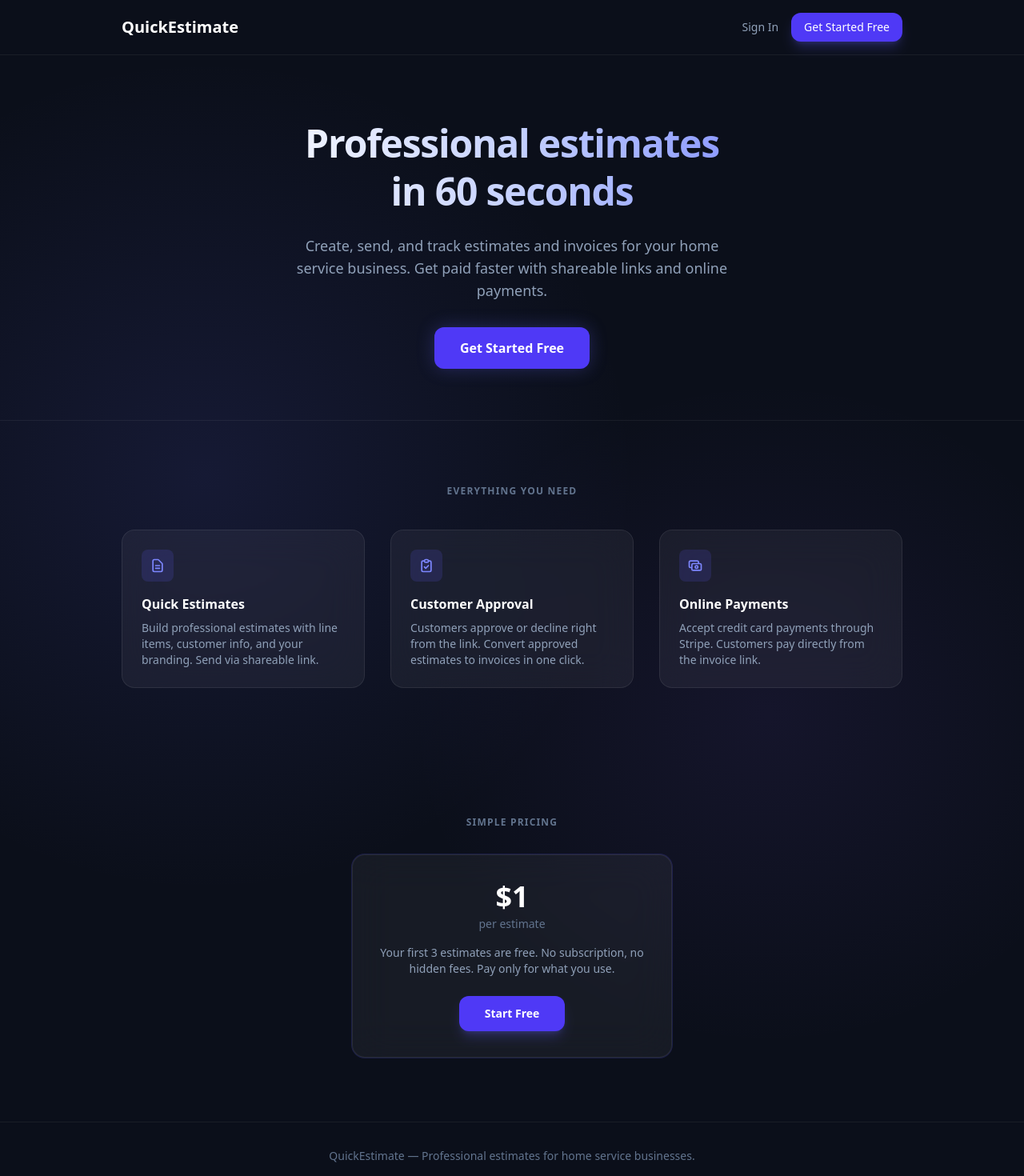
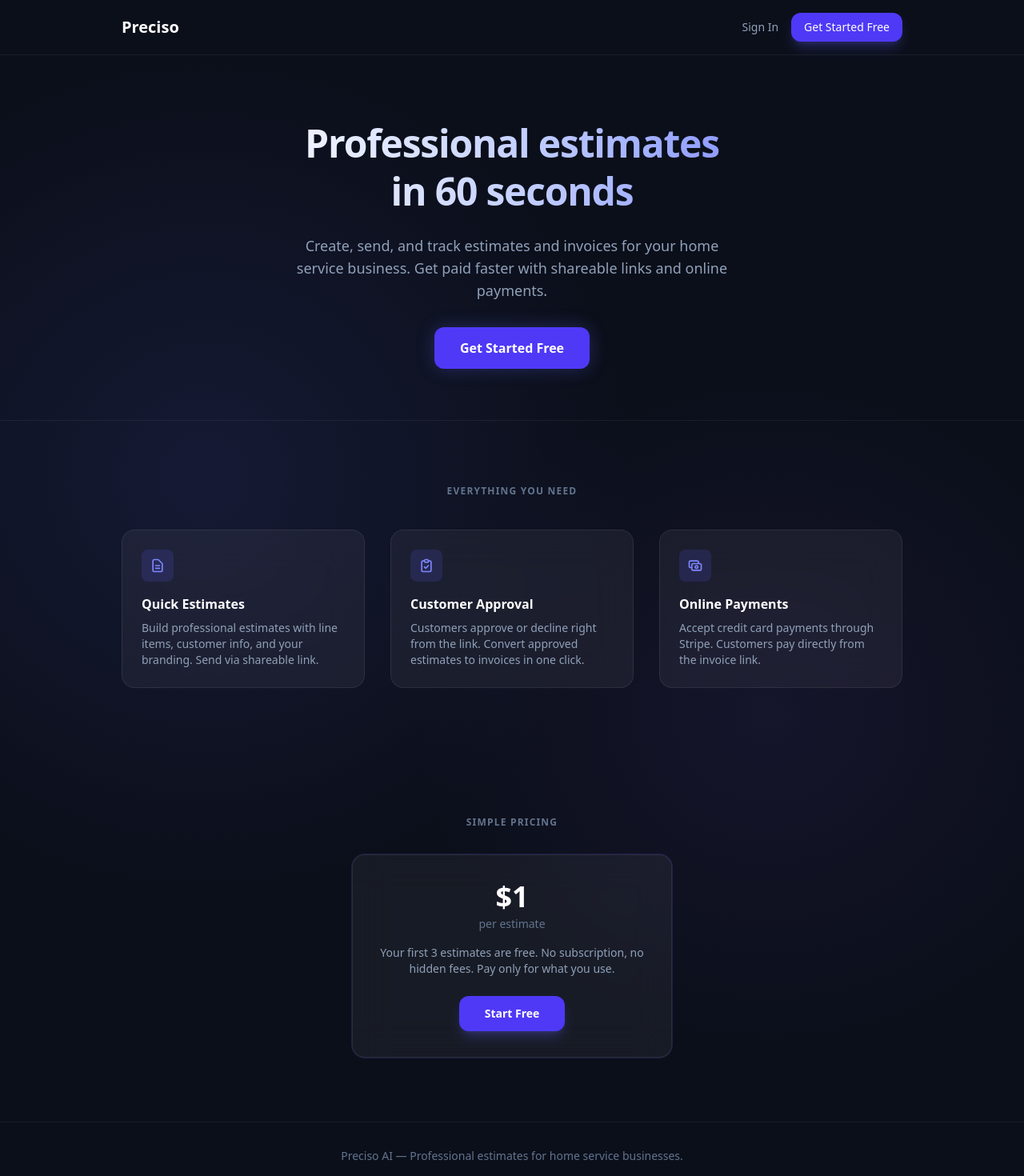
Before and after one commit to AdrianRobledo/repo-estimator, a Next.js app: page / in a window 1280 px wide. Shown: the top 1470 px of the page at 80% size. Built offline with nearby package versions, Linux system fonts and the light colour scheme; no server answers.

Commit message:
Rebrand from QuickEstimate to Preciso AI
Update all branding across page titles, meta tags, navigation,
landing page, auth pages, PDF footers, and customer-facing views.

Co-Authored-By: Claude Opus 4.6 <noreply@anthropic.com>

```diff
--- a/app/components/Navbar.tsx
+++ b/app/components/Navbar.tsx
@@ -18,7 +18,7 @@ export default function Navbar() {
     <nav className="bg-white/[0.05] backdrop-blur-xl border-b border-white/[0.08]">
       <div className="mx-auto flex max-w-3xl items-center justify-between px-5 py-3">
         <Link href="/dashboard" className="text-lg font-bold text-white">
-          QuickEstimate
+          Preciso
         </Link>
         <div className="flex items-center gap-1">
           {links.map((link) => (
--- a/app/dashboard/page.tsx
+++ b/app/dashboard/page.tsx
@@ -229,7 +229,7 @@ function generateInvoicePDF(inv: InvoiceData) {
   if (profile?.businessName) {
     doc.setFontSize(7);
     doc.setTextColor(180, 180, 180);
-    doc.text(`${profile.businessName}  •  Generated with QuickEstimate`, pageWidth / 2, pageHeight - 8, { align: "center" });
+    doc.text(`${profile.businessName}  •  Powered by Preciso AI`, pageWidth / 2, pageHeight - 8, { align: "center" });
   }
 
   doc.save(`${inv.invoiceNumber}.pdf`);
--- a/app/estimate/page.tsx
+++ b/app/estimate/page.tsx
@@ -349,7 +349,7 @@ export default function EstimatePage() {
     if (profile?.businessName) {
       doc.setFontSize(7);
       doc.setTextColor(180, 180, 180);
-      doc.text(`${profile.businessName}  •  Generated with QuickEstimate`, pageWidth / 2, pageHeight - 8, { align: "center" });
+      doc.text(`${profile.businessName}  •  Powered by Preciso AI`, pageWidth / 2, pageHeight - 8, { align: "center" });
     }
 
     doc.save(`${estimateNumber}.pdf`);
--- a/app/invoice/[invoiceId]/page.tsx
+++ b/app/invoice/[invoiceId]/page.tsx
@@ -249,7 +249,7 @@ export default function ViewInvoicePage() {
           </div>
         </div>
 
-        <p className="mt-8 text-center text-xs text-slate-500">Powered by QuickEstimate</p>
+        <p className="mt-8 text-center text-xs text-slate-500">Powered by Preciso AI</p>
       </div>
     </div>
   );
--- a/app/layout.tsx
+++ b/app/layout.tsx
@@ -14,8 +14,8 @@ const geistMono = Geist_Mono({
 });
 
 export const metadata: Metadata = {
-  title: "QuickEstimate",
-  description: "Estimate and quote generator for home service businesses",
+  title: "Preciso AI",
+  description: "Professional estimates and invoices for home service businesses",
 };
 
 export default function RootLayout({
--- a/app/login/page.tsx
+++ b/app/login/page.tsx
@@ -38,7 +38,7 @@ export default function LoginPage() {
     <div className="flex min-h-screen items-center justify-center bg-[#0B0F1A]">
       <div className="w-full max-w-sm px-6">
         <div className="text-center">
-          <h1 className="text-2xl font-bold text-white">QuickEstimate</h1>
+          <h1 className="text-2xl font-bold text-white">Preciso</h1>
           <p className="mt-2 text-sm text-slate-500">
             Sign in to your account
           </p>
--- a/app/page.tsx
+++ b/app/page.tsx
@@ -12,7 +12,7 @@ export default async function Home() {
       {/* Nav */}
       <nav className="border-b border-white/[0.06]">
         <div className="mx-auto flex max-w-5xl items-center justify-between px-6 py-4">
-          <span className="text-xl font-bold text-white">QuickEstimate</span>
+          <span className="text-xl font-bold text-white">Preciso</span>
           <div className="flex items-center gap-4">
             <Link
               href="/login"
@@ -135,7 +135,7 @@ export default async function Home() {
       {/* Footer */}
       <footer className="border-t border-white/[0.06] py-8">
         <p className="text-center text-sm text-slate-500">
-          QuickEstimate &mdash; Professional estimates for home service
+          Preciso AI &mdash; Professional estimates for home service
           businesses.
         </p>
       </footer>
--- a/app/signup/page.tsx
+++ b/app/signup/page.tsx
@@ -53,7 +53,7 @@ export default function SignupPage() {
     <div className="flex min-h-screen items-center justify-center bg-[#0B0F1A]">
       <div className="w-full max-w-sm px-6">
         <div className="text-center">
-          <h1 className="text-2xl font-bold text-white">QuickEstimate</h1>
+          <h1 className="text-2xl font-bold text-white">Preciso</h1>
           <p className="mt-2 text-sm text-slate-500">Create your account</p>
         </div>
 
--- a/app/view/[estimateId]/page.tsx
+++ b/app/view/[estimateId]/page.tsx
@@ -226,7 +226,7 @@ export default function ViewEstimatePage() {
           </div>
         )}
 
-        <p className="mt-8 text-center text-xs text-slate-500">Powered by QuickEstimate</p>
+        <p className="mt-8 text-center text-xs text-slate-500">Powered by Preciso AI</p>
       </div>
     </div>
   );
```
